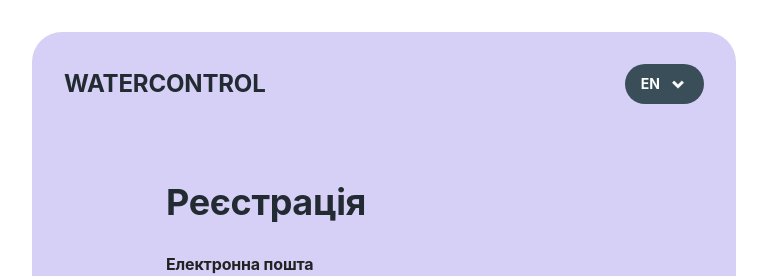
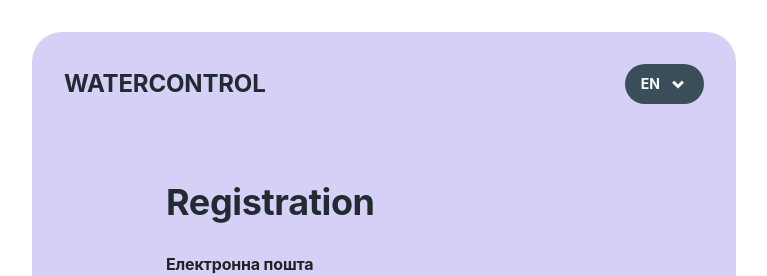
Before and after one commit to PetroMazuryk/water-control-frontend, a React (Vite) app: page /water-control-frontend/register in a window 1280 px wide. Shown: the top 276 px of the page, without its empty margins (256-1023 px from the left). Built offline with nearby package versions, Linux system fonts and the light colour scheme; no server answers.

Commit message:
add language registration for form registration

```diff
--- a/src/components/FormRegister/FormRegister.jsx
+++ b/src/components/FormRegister/FormRegister.jsx
@@ -1,18 +1,20 @@
 import { useState } from 'react';
 import { useDispatch, useSelector } from 'react-redux';
 import { useForm } from 'react-hook-form';
+import { useTranslation } from 'react-i18next';
 import { yupResolver } from '@hookform/resolvers/yup';
 import * as Yup from 'yup';
 import clsx from 'clsx';
-import sprite from '../../assets/sprite.svg';
 import { selectIsLoading } from '../../redux/auth/selectors.js';
 import { registration } from '../../redux/auth/operations.js';
 import Loader from '../Loader/Loader.jsx';
 import GoogleBtn from '../GoogleBtn/GoogleBtn.jsx';
 
+import sprite from '../../assets/sprite.svg';
 import css from './FormRegister.module.css';
 
 const FormRegister = () => {
+  const { t } = useTranslation();
   const dispatch = useDispatch();
   const isLoading = useSelector(selectIsLoading);
   const [showPassword, setShowPassword] = useState(false);
@@ -52,7 +54,7 @@ const FormRegister = () => {
   return (
     <div className={css.registerComponent}>
       <form onSubmit={handleSubmit(onSubmitForm)}>
-        <h2 className={css.registerTitle}>Реєстрація</h2>
+        <h2 className={css.registerTitle}>{t('registration')}</h2>
         <div className={css.registerForm}>
           <label className={css.registerLabel}>
             Електронна пошта
--- a/src/locales/de/translation.json
+++ b/src/locales/de/translation.json
@@ -6,6 +6,8 @@
   "checkWater": "Überprüfen Sie das Wasser",
   "logInTitle": "Anmeldung",
   "logIn": "Einloggen",
+
+  "registration": "Anmeldung",
 
   "placeholderEmail": "Geben Sie Ihre E-Mail ein",
   "password": "Passwort",
--- a/src/locales/en/translation.json
+++ b/src/locales/en/translation.json
@@ -6,6 +6,8 @@
   "checkWater": "Check water",
   "logInTitle": "Log In",
   "logIn": "LogIn",
+
+  "registration": "Registration",
 
   "placeholderEmail": "Enter your email",
   "password": "Password",
--- a/src/locales/uk/translation.json
+++ b/src/locales/uk/translation.json
@@ -6,6 +6,8 @@
   "tryWater": "Спробувати",
   "logInTitle": "Вхід",
   "logIn": "Увійти",
+
+  "registration": "Реєстрація",
 
   "placeholderEmail": "Введіть свою пошту",
   "password": "Пароль",
```
